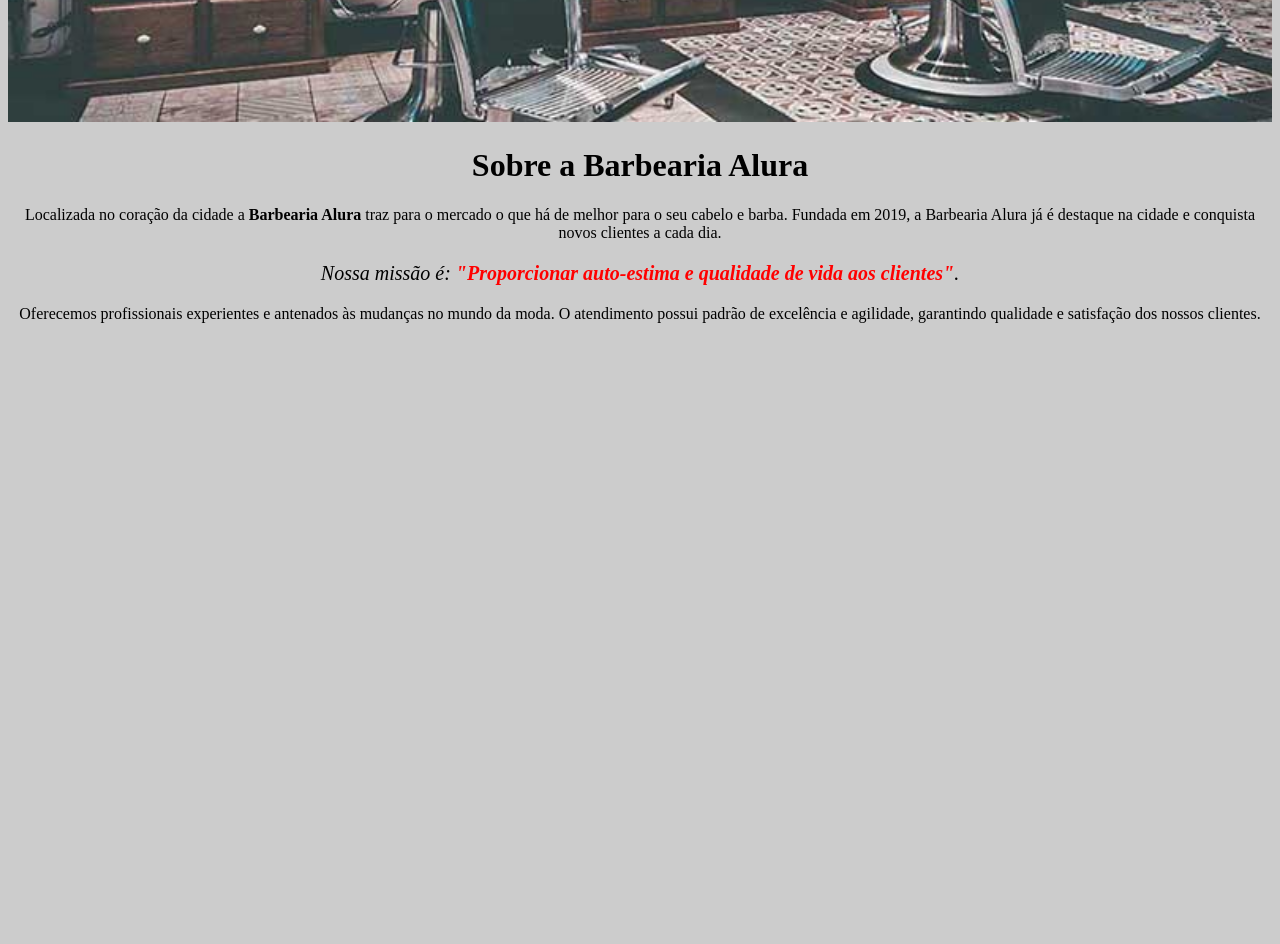
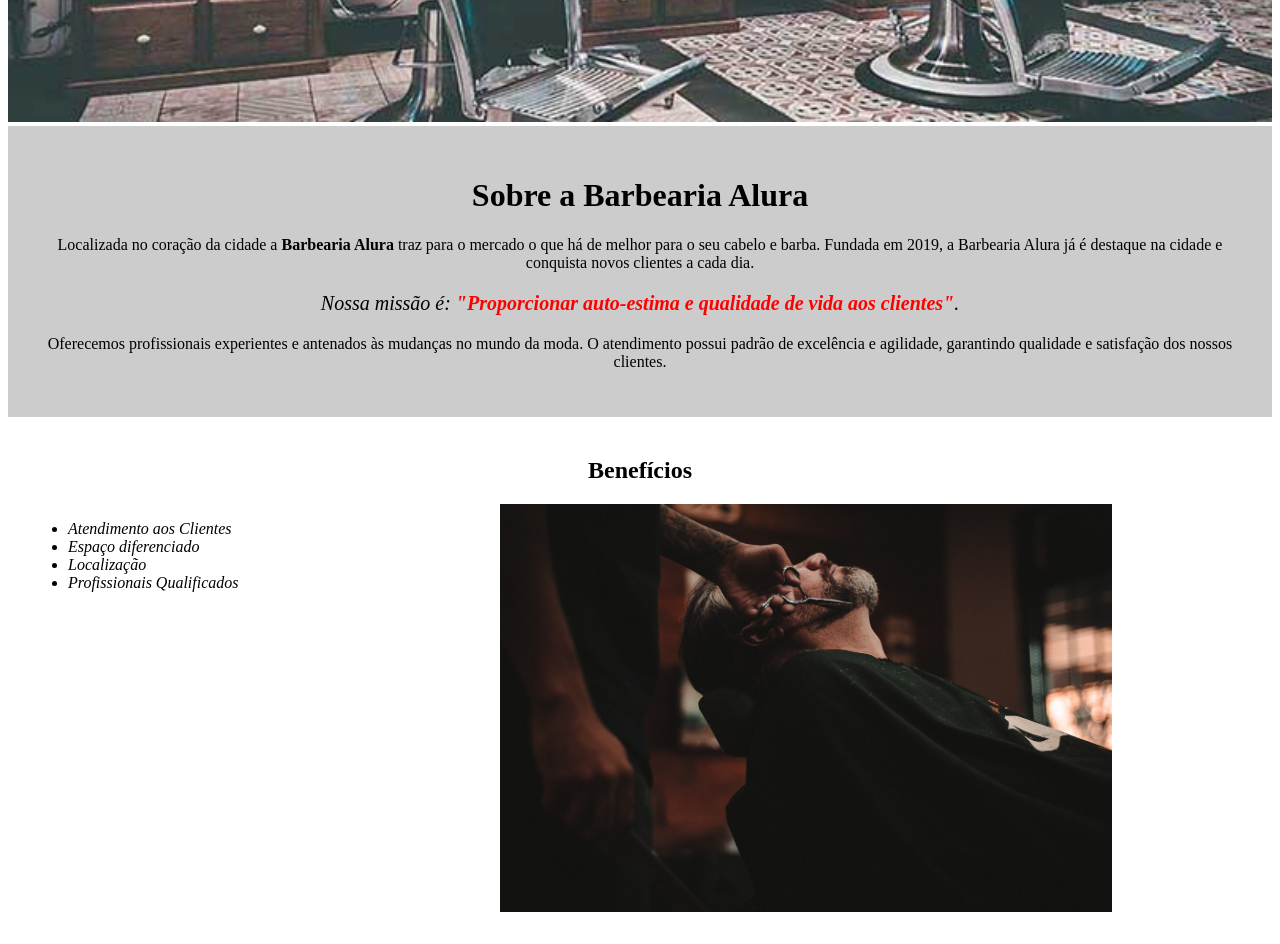
Before and after one commit to aelxbc/primeira-pagina-web, a plain HTML site: page index.html in a window 1280 px wide. Shown: the part 360-1304 px from the top of the page. Before the commit the page ends 800 px from the top, so only its background shows below. Drawn offline with Linux system fonts and the light colour scheme.

Commit message:
Listas e divisões de conteúdo

```diff
--- a/index.html
+++ b/index.html
@@ -8,6 +8,7 @@
     <body>
         <img id="banner" src="banner.jpg">
 
+        <div class="principal">
             <h1>Sobre a Barbearia Alura</h1>
 
             <p>Localizada no coração da cidade a <strong>Barbearia Alura</strong> traz para o mercado o que há de melhor para o seu cabelo e barba.
@@ -17,5 +18,19 @@
 
             <p>Oferecemos profissionais experientes e antenados às mudanças no mundo da moda.
             O atendimento possui padrão de excelência e agilidade, garantindo qualidade e satisfação dos nossos clientes.</p>
+        </div>
+
+        <div class="beneficios">
+            <h2>Benefícios</h2>
+
+            <ul>
+                <li class="itens">Atendimento aos Clientes</li>
+                <li class="itens">Espaço diferenciado</li>
+                <li class="itens">Localização</li>
+                <li class="itens">Profissionais Qualificados</li>
+            </ul>
+
+            <img class="imagem_beneficios" src="beneficios.jpg">
+        </div>
     </body>
 </html>
--- a/style.css
+++ b/style.css
@@ -1,10 +1,15 @@
 
 body {
-    background-color: #CCC;
+
 }
 
 #banner {
     width: 100%;
+}
+
+.principal {
+     background-color: #CCC;
+     padding: 30px;
 }
 
 h1 {
@@ -22,3 +27,27 @@ p {
 em strong {
     color: #FF0000;
 }
+
+.itens {
+    font-style: italic;
+}
+
+.beneficios {
+    background-color: #FFF;
+    padding: 20px;
+}
+
+h2 {
+    text-align: center;
+}
+
+ul {
+    display: inline-block;
+    vertical-align: top;
+    width: 20%;
+    margin-right: 15%;;
+}
+
+.imagem_beneficios {
+    width: 50%;
+}
```
Also changed, not shown: beneficios.jpg (added). Lines whose indentation alone changed are shown as unchanged.
